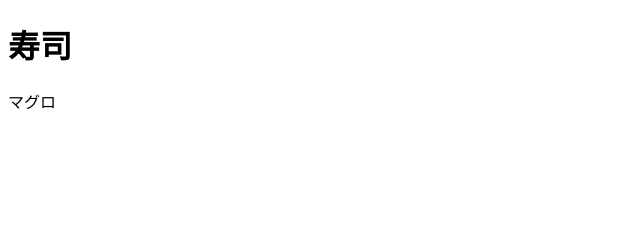
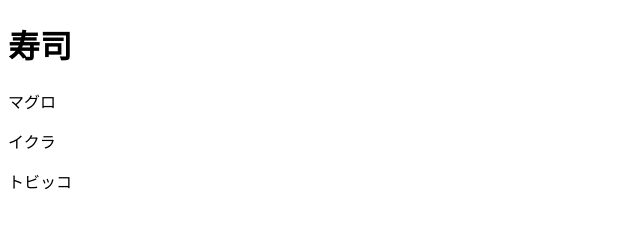
Before and after one commit to yudai-ez/github_hands_on_3, a plain HTML site: page index.html in a window 1280 px wide. Shown: the whole page, without its empty margins (0-640 px from the left). Drawn offline with Linux system fonts and the light colour scheme.

Commit message:
寿司ネタの追加

```diff
--- a/index.html
+++ b/index.html
@@ -7,5 +7,7 @@
   <body>
     <h1>寿司</h1>
     <p>マグロ</p>
+    <p>イクラ</p>
+    <p>トビッコ</p>
   </body>
 </html>
```
